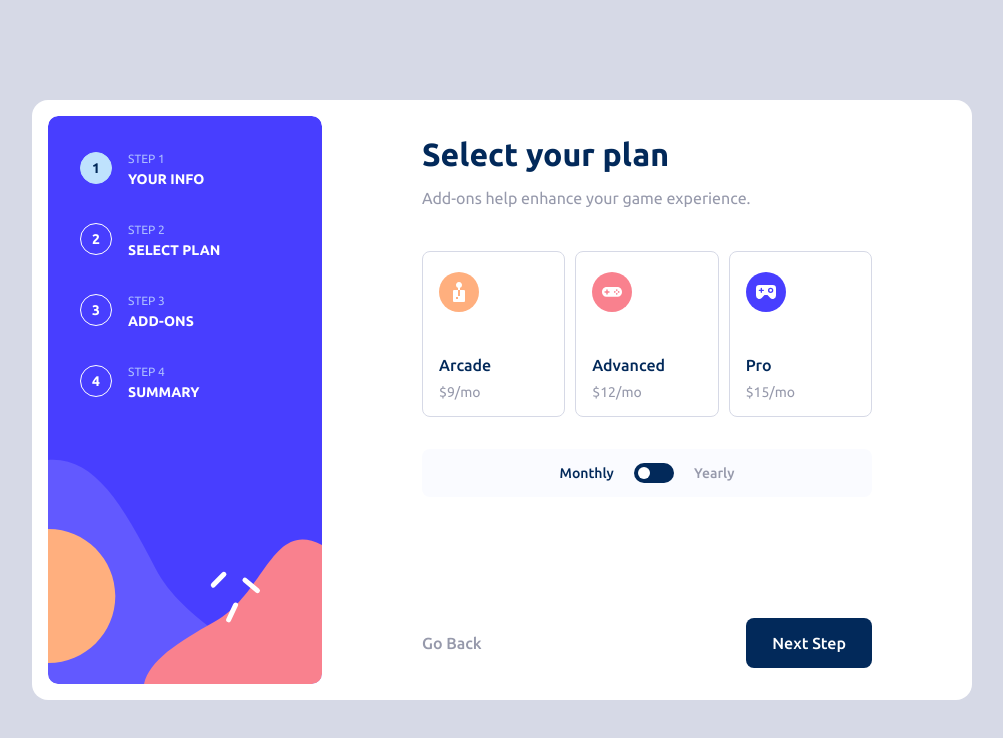
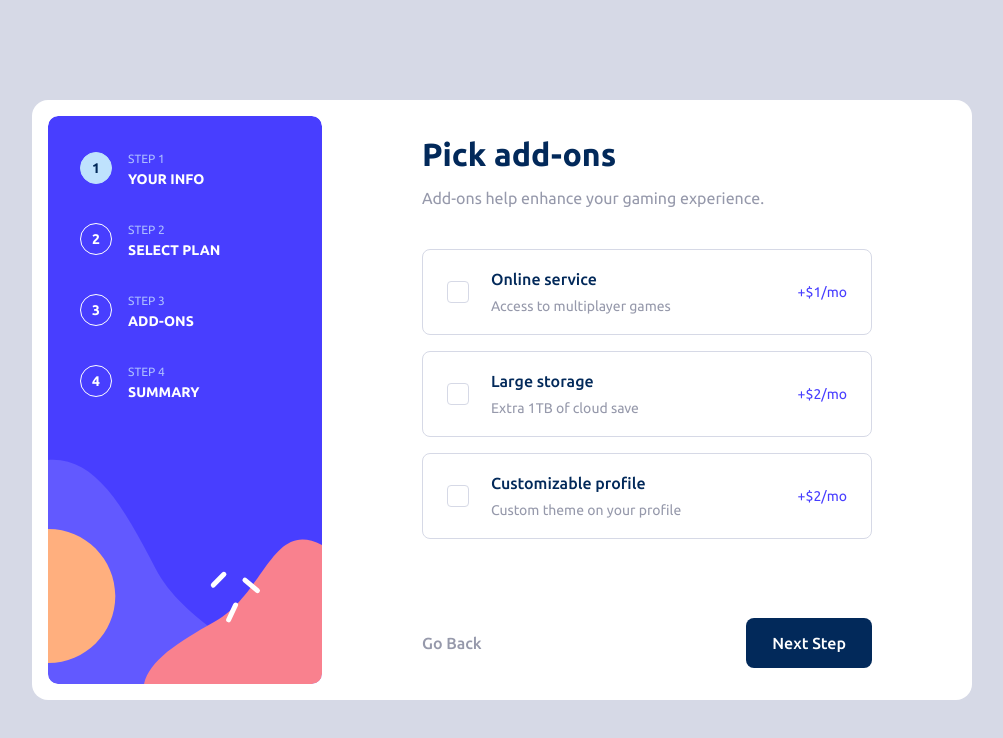
Before and after one commit to IgoCarvalho/frontend-mentor-challenges, a Vue app in the folder multi-step-form/: page / in a window 1280 px wide. Shown: the top 738 px of the page, without its empty margins (138-1141 px from the left). Built offline with nearby package versions, Linux system fonts and the light colour scheme.

Commit message:
✨ create AppCheckBox component and finish form step 3

```diff
--- /dev/null
+++ b/multi-step-form/src/components/AppCheckBox.vue
@@ -0,0 +1,143 @@
+<script setup lang="ts">
+import { computed } from 'vue';
+
+interface AppCheckBoxProps {
+  name: string;
+  label: string;
+  description: string;
+  price: string;
+  modelValue: string | String[];
+}
+const props = defineProps<AppCheckBoxProps>();
+
+interface AppCheckBoxEmits {
+  (e: 'update:modelValue', value: string | String[]): void;
+}
+const emit = defineEmits<AppCheckBoxEmits>();
+
+const isChecked = computed(() => {
+  if (props.modelValue instanceof Array) {
+    return props.modelValue.includes(props.name);
+  }
+
+  return props.modelValue === props.name;
+});
+
+function handleCheckChange(e: Event) {
+  const input = e.target as HTMLInputElement;
+
+  if (typeof props.modelValue === 'string') {
+    emit('update:modelValue', input.value);
+    return;
+  }
+
+  let updatedValue: String[];
+
+  if (input.checked) {
+    updatedValue = [...props.modelValue, input.value];
+  } else {
+    updatedValue = props.modelValue.filter((value) => value !== props.name);
+  }
+
+  emit('update:modelValue', updatedValue);
+}
+</script>
+
+<template>
+  <input
+    :id="name"
+    type="checkbox"
+    :value="name"
+    :checked="isChecked"
+    @change="handleCheckChange"
+  />
+  <label :for="name" class="check">
+    <div class="check-content">
+      <div class="check-info">
+        <p class="check-title">{{ label }}</p>
+        <span class="check-subtitle">{{ description }}</span>
+      </div>
+
+      <span class="check-price">{{ price }}</span>
+    </div>
+  </label>
+</template>
+
+<style scoped>
+input {
+  display: none;
+}
+
+.check {
+  position: relative;
+  display: flex;
+  align-items: center;
+  gap: 2.2rem;
+  padding: 2rem 2.4rem;
+  border: 1px solid var(--color-check-border);
+  border-radius: 0.8rem;
+  cursor: pointer;
+  transition: 300ms;
+}
+.check::before,
+.check::after {
+  content: '';
+  width: 2rem;
+  height: 2rem;
+  border-radius: 0.4rem;
+  border: 1px solid var(--color-check-border);
+}
+
+.check::after {
+  position: absolute;
+  left: 2.4rem;
+  border: 1px solid var(--color-check-border-active);
+  background-color: var(--color-check-border-active);
+  background-image: url('@/assets/images/icon-checkmark.svg');
+  background-repeat: no-repeat;
+  background-position: center;
+  opacity: 0;
+  transform: scale(0.5);
+  transition: 150ms;
+}
+input:checked + .check::after {
+  opacity: 1;
+  transform: scale(1);
+}
+
+.check:hover,
+input:checked + .check {
+  border-color: var(--color-check-border-active);
+}
+input:checked + .check {
+  background-color: var(--color-check-active-bg);
+}
+
+.check-content {
+  flex: 1;
+  display: flex;
+  align-items: center;
+  justify-content: space-between;
+}
+.check-info {
+  display: flex;
+  flex-direction: column;
+  gap: 1rem;
+}
+.check-title {
+  font-size: 1.6rem;
+  font-weight: 500;
+  color: var(--color-text);
+}
+
+.check-subtitle {
+  font-size: 1.4rem;
+  color: var(--color-text-muted);
+  letter-spacing: 3%;
+}
+
+.check-price {
+  font-size: 1.4rem;
+  color: var(--color-check-price);
+}
+</style>
--- a/multi-step-form/src/components/AppForm.vue
+++ b/multi-step-form/src/components/AppForm.vue
@@ -10,8 +10,10 @@ import ArcadeIcon from './icons/ArcadeIcon.vue';
 import AdvancedIcon from './icons/AdvancedIcon.vue';
 import ProIcon from './icons/ProIcon.vue';
 import AppSwitch from './AppSwitch.vue';
+import AppCheckBox from './AppCheckBox.vue';
 
 const plan = ref('');
+const addOns = ref<String[]>([]);
 </script>
 
 <template>
@@ -40,6 +42,7 @@ const plan = ref('');
     </FormSection>
 
     <FormSection
+      v-if="false"
       title="Select your plan"
       subtitle="Add-ons help enhance your game experience."
     >
@@ -67,6 +70,35 @@ const plan = ref('');
 
       <div class="plan-duration-selection-container">
         <AppSwitch onText="Yearly" offText="Monthly" />
+      </div>
+    </FormSection>
+
+    <FormSection
+      title="Pick add-ons"
+      subtitle="Add-ons help enhance your gaming experience."
+    >
+      <div class="add-ons-selection-container">
+        <AppCheckBox
+          v-model="addOns"
+          name="online-service"
+          label="Online service"
+          description="Access to multiplayer games"
+          price="+$1/mo"
+        />
+        <AppCheckBox
+          v-model="addOns"
+          name="large-storage"
+          label="Large storage"
+          description="Extra 1TB of cloud save"
+          price="+$2/mo"
+        />
+        <AppCheckBox
+          v-model="addOns"
+          name="customizable-profile"
+          label="Customizable profile"
+          description="Custom theme on your profile"
+          price="+$2/mo"
+        />
       </div>
     </FormSection>
 
@@ -106,6 +138,13 @@ const plan = ref('');
   border-radius: 0.8rem;
 }
 
+.add-ons-selection-container {
+  margin-top: 4.2rem;
+  display: flex;
+  flex-direction: column;
+  gap: 1.6rem;
+}
+
 .form-action-buttons {
   position: absolute;
   bottom: 1.6rem;
--- a/multi-step-form/src/styles/main.css
+++ b/multi-step-form/src/styles/main.css
@@ -37,6 +37,10 @@
   --color-switch-toggle-bg: var(--color-marine-blue);
   --color-switch-toggle-circle: var(--color-white);
 
+  --color-check-price: var(--color-purplish-blue);
+  --color-check-border: var(--color-light-gray);
+  --color-check-border-active: var(--color-purplish-blue);
+  --color-check-active-bg: var(--color-alabaster);
 }
 
 
```
